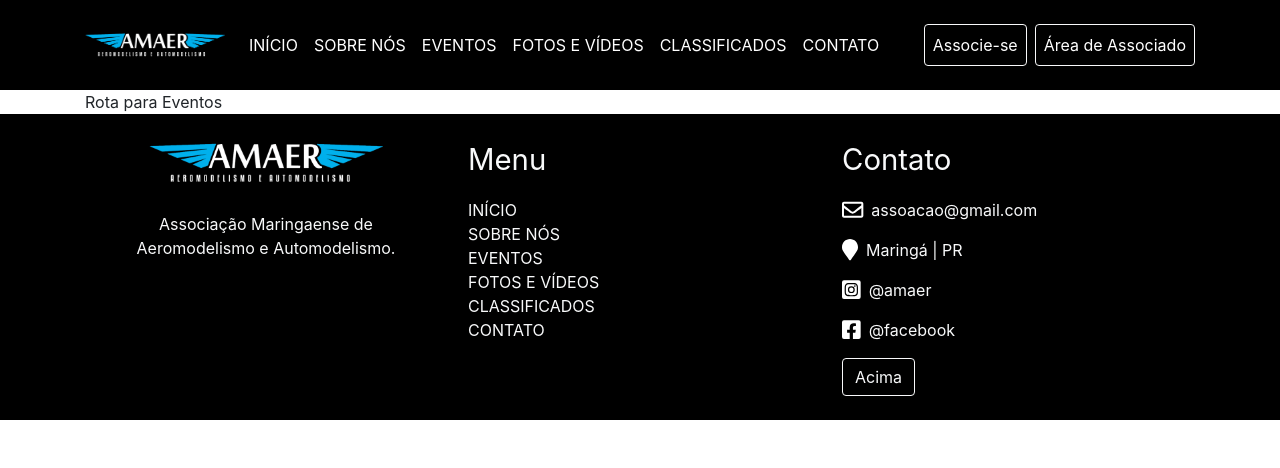
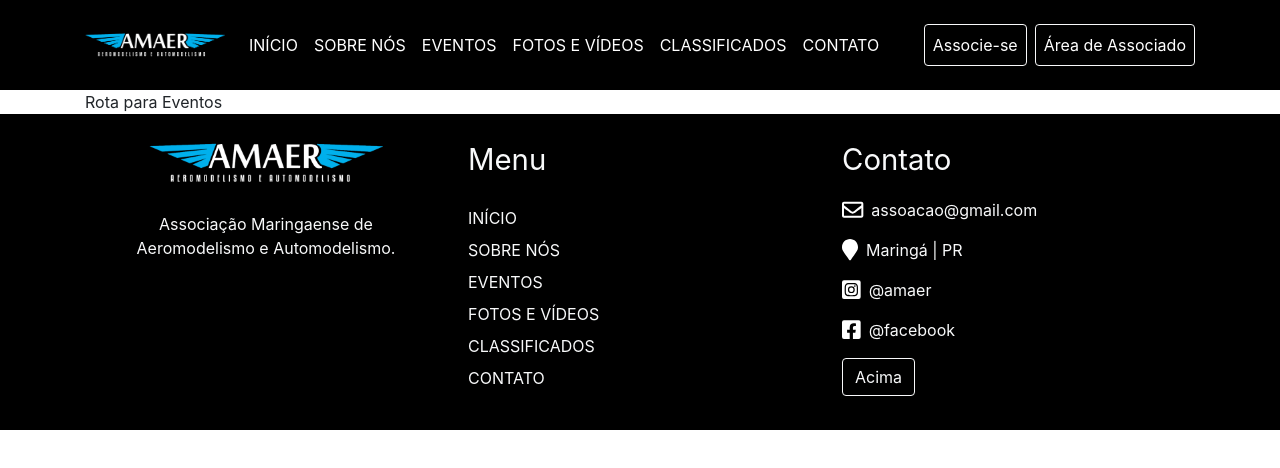
Before and after one commit to ifpr-paranavai/associacao-client-front, a React (Create React App) app: page /eventos in a window 1280 px wide. Shown: the top 468 px of the page. Built offline with nearby package versions, Linux system fonts and the light colour scheme.

Commit message:
Mundando href dos arquivos rodapé.js e barraNavegacao.js

```diff
--- a/src/componentes/BarraNavegacao/BarraNavegacao.js
+++ b/src/componentes/BarraNavegacao/BarraNavegacao.js
@@ -8,7 +8,7 @@ import {Navbar, Nav, Container} from 'react-bootstrap';
 class BarraNavegacao extends Component{
   render(){
     return (
-        <Navbar className="nav-texto-branco py-4" expand="lg" sticky="top">
+        <Navbar className="nav-texto-branco py-4" expand="lg" sticky="top" id = "menuopcoes">
           <Container>
             <Navbar.Brand href="#home">
               <img
@@ -25,12 +25,12 @@ class BarraNavegacao extends Component{
                 <Nav.Link href="/">INÍCIO</Nav.Link>
                 <Nav.Link href="/#sobre">SOBRE NÓS</Nav.Link>
                 <Nav.Link href="/eventos">EVENTOS</Nav.Link>
-                <Nav.Link href="#link">FOTOS E VÍDEOS</Nav.Link>
-                <Nav.Link href="#link">CLASSIFICADOS</Nav.Link>
-                <Nav.Link href="/#rodape">CONTATO</Nav.Link>
+                <Nav.Link href="/fotosevideos">FOTOS E VÍDEOS</Nav.Link>
+                <Nav.Link href="/classificados">CLASSIFICADOS</Nav.Link>
+                <Nav.Link href="/#contato">CONTATO</Nav.Link>
                </Nav>
                <Nav>
-                <Nav.Link href="#link" className="ml-md-2 btn btn-outline-light">Associe-se</Nav.Link>
+                <Nav.Link href="/cadastro" className="ml-md-2 btn btn-outline-light">Associe-se</Nav.Link>
                 <Nav.Link href="#link" className="ml-md-2 mt-md-2 mt-lg-0 btn btn-outline-light">Área de Associado</Nav.Link>
               </Nav>
             </Navbar.Collapse>
--- a/src/componentes/Rodape/Rodape.js
+++ b/src/componentes/Rodape/Rodape.js
@@ -24,23 +24,23 @@ class Rodape extends Component{
             <Col>
               <p className = "titulo-rodape">Menu</p>
               <ul class="list-unstyled text-light">
-              <li>
-                <a href="index.html" class="text-light">INÍCIO</a>
+              <li className = "pt-2">
+                <a href="/" className="text-light">INÍCIO</a>
               </li>
-              <li>
-                <a href="index.html#sobrenos" class="text-light">SOBRE NÓS</a>
+              <li className = "pt-2">
+                <a href="/#sobrenos" className="text-light">SOBRE NÓS</a>
               </li>
-              <li>
-                <a href="evento.html" class="text-light">EVENTOS</a>
+              <li className = "pt-2">
+                <a href="/eventos" className="text-light">EVENTOS</a>
               </li>
-              <li>
-                <a href="fotosevideos.html" class="text-light">FOTOS E VÍDEOS</a>
+              <li className = "pt-2">
+                <a href="/fotosevideos" className="text-light">FOTOS E VÍDEOS</a>
               </li>
-              <li>
-                <a href="produtos.html" class="text-light">CLASSIFICADOS</a>
+              <li className = "pt-2">
+                <a href="/classificados" className = "text-light">CLASSIFICADOS</a>
               </li>
-              <li>
-                <a href="index.html#contato" class="text-light">CONTATO</a>
+              <li className = "pt-2">
+                <a href="/#contato" className="text-light">CONTATO</a>
               </li>
             </ul>
 
@@ -52,7 +52,7 @@ class Rodape extends Component{
               <p><FontAwesomeIcon icon={faMapMarker} color="white" size="lg" className="mr-2"/>Maringá | PR</p>
               <p><FontAwesomeIcon icon={faInstagramSquare} color="white" size="lg" className="mr-2"/>@amaer</p>
               <p><FontAwesomeIcon icon={faFacebookSquare} color="white" size="lg" className="mr-2"/>@facebook</p>
-              <a class="btn btn-outline-light text-center" href="index.html#menuopcoes" >Acima</a>
+              <a class="btn btn-outline-light text-center" href="/#menuopcoes" >Acima</a>
             </Col>
           </Row>
         </Container>
```
Also changed, not shown: 1 other file (tests, documents, lock files or other folders).
